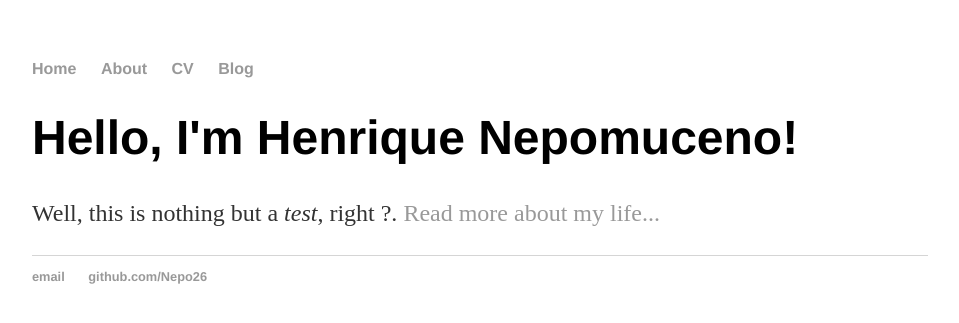
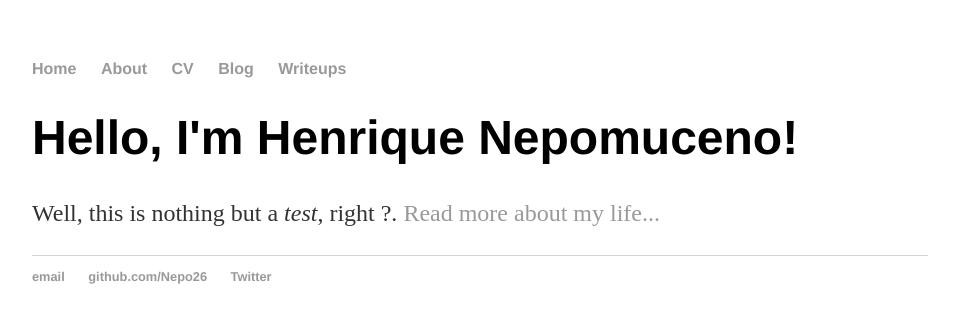
Before and after one commit to Nepo26/Nepo26.github.io, a Jekyll site: the page about/index.html, which Jekyll copies as it is, in a window 1280 px wide. Shown: the top 323 px of the page, without its empty margins (160-1119 px from the left). Built offline with Jekyll 4.4.1, drawn with Linux system fonts in a browser that asks for light colours.

Commit message:
Update index.html
Just a few tweaks

```diff
--- a/about/index.html
+++ b/about/index.html
@@ -12,6 +12,7 @@
 	        	<li><a href="/about">About</a></li>
         		<li><a href="/cv">CV</a></li>
         		<li><a href="/blog/">Blog</a></li>
+			<li><a href="">Writeups</a></li>
     		</ul>
 		</nav>
 		<div class="container">
@@ -24,7 +25,8 @@
     		<ul>
         		<li><a href="mailto:nepo26.hn@gmail.com">email</a></li>
         		<li><a href="https://github.com/Nepo26">github.com/Nepo26</a></li>
-			</ul>
+			<li><a href="">Twitter</a></li>
+		</ul>
 		</footer>
 	</body>
 </html>
```
